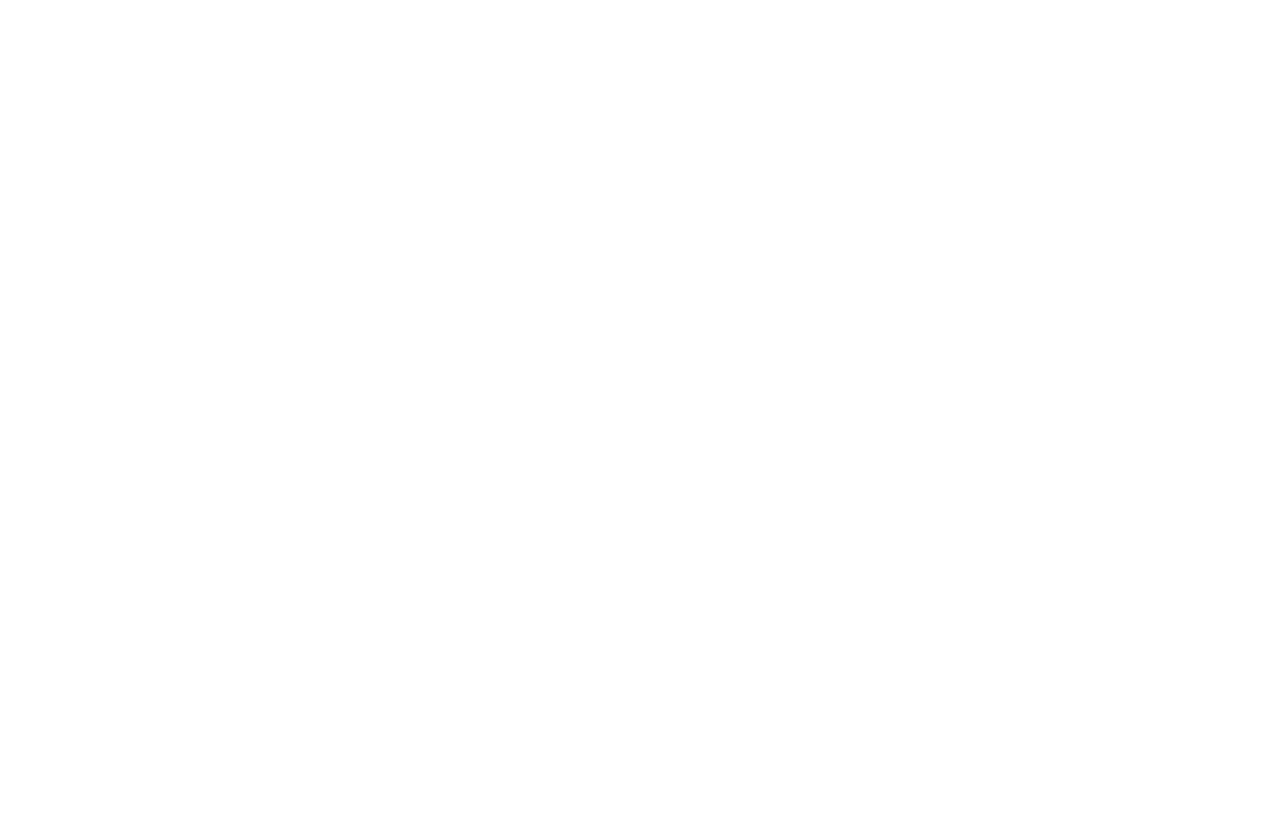
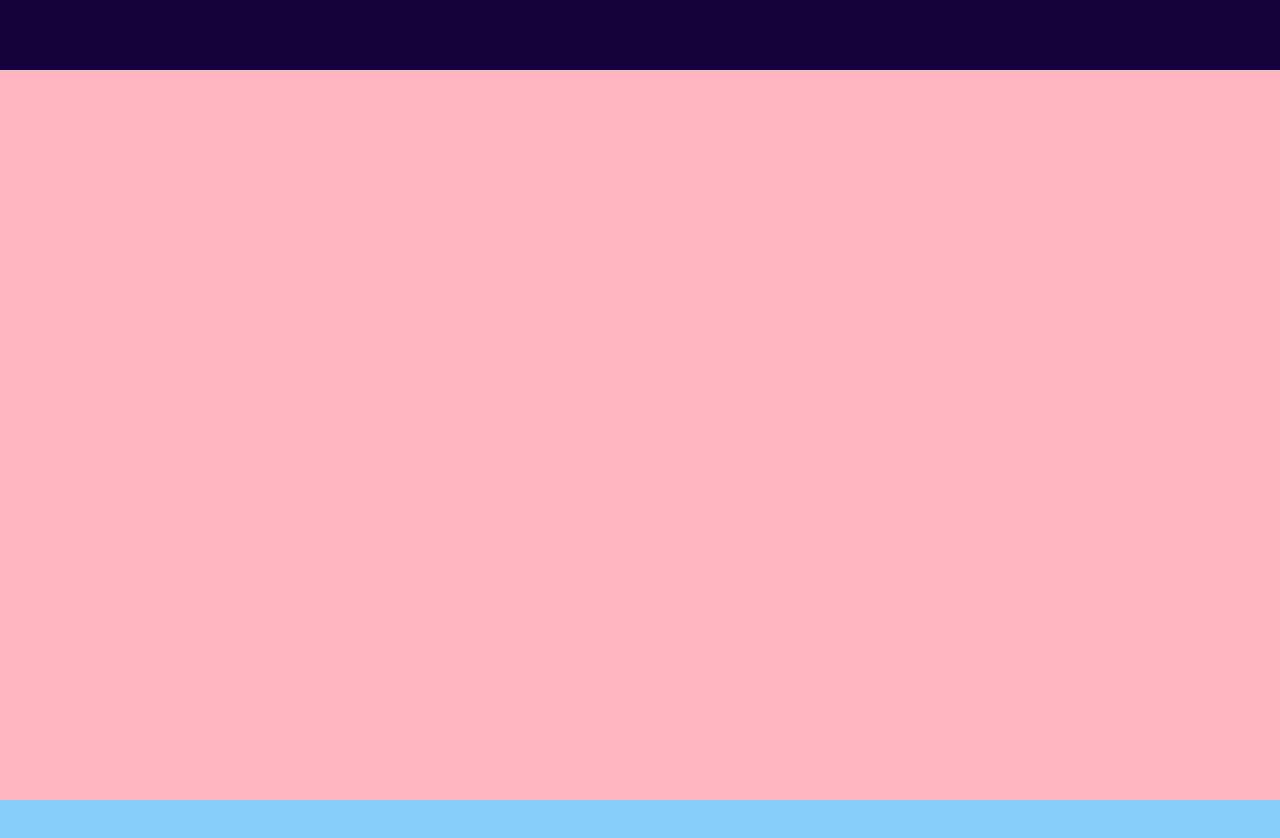
Before and after one commit to ezgielouzeh/portfolio-with-react-hooks, a React (Create React App) app: page / in a window 1280 px wide. Shown: the top 838 px of the page. Before the commit the page ends 800 px from the top, so only its background shows below. Built offline with nearby package versions, Linux system fonts and the light colour scheme.

Commit message:
creates sections

```diff
--- a/src/App.js
+++ /dev/null
@@ -1,11 +0,0 @@
-const { default: Topbar } = require("./components/topbar/Topbar");
-
-function App() {
-  return (
-    <div className="app">
-    <Topbar />
-    </div>
-  );
-}
-
-export default App;
--- /dev/null
+++ b/src/App.jsx
@@ -0,0 +1,24 @@
+import Topbar from "./components/topbar/Topbar"
+import Intro from "./components/intro/Intro"
+import Portfolio from "./components/portfolio/Portfolio"
+import Works from "./components/works/Works"
+import Testimonials from "./components/testimonials/Testimonials"
+import Contact from "./components/contact/Contact"
+import "./app.scss"
+
+function App() {
+  return (
+    <div className="app">
+    <Topbar />
+    <div className="sections">
+      <Intro />
+      <Portfolio />
+      <Works />
+      <Testimonials />
+      <Contact />
+    </div>
+    </div>
+  );
+}
+
+export default App;
--- /dev/null
+++ b/src/app.scss
@@ -0,0 +1,16 @@
+.app{
+  height: 100vh;
+
+  .sections{
+    width: 100%;
+    height: calc(100vh - 70px);
+    background-color: lightsalmon;
+    position: relative;
+    top: 70px;
+
+    > *{
+      width: 100vw;
+      height: calc(100vh - 70px);
+    }
+  }
+}
--- a/src/components/testimonials/Testimonials.jsx
+++ b/src/components/testimonials/Testimonials.jsx
@@ -1,4 +1,4 @@
-import "./testimonails.scss"
+import "./testimonials.scss"
 
 export default function Testimonials() {
   return (
--- a/src/components/topbar/Topbar.jsx
+++ b/src/components/topbar/Topbar.jsx
@@ -1,4 +1,4 @@
-import React from 'react'
+import "./topbar.scss"
 
 export default function Topbar() {
   return (
--- a/src/components/topbar/topbar.scss
+++ b/src/components/topbar/topbar.scss
@@ -2,4 +2,7 @@
   width: 100%;
   height: 70px;
   background-color: #15023a;
+  position:fixed;
+  top: 0;
+  z-index: 2;
 }
```
